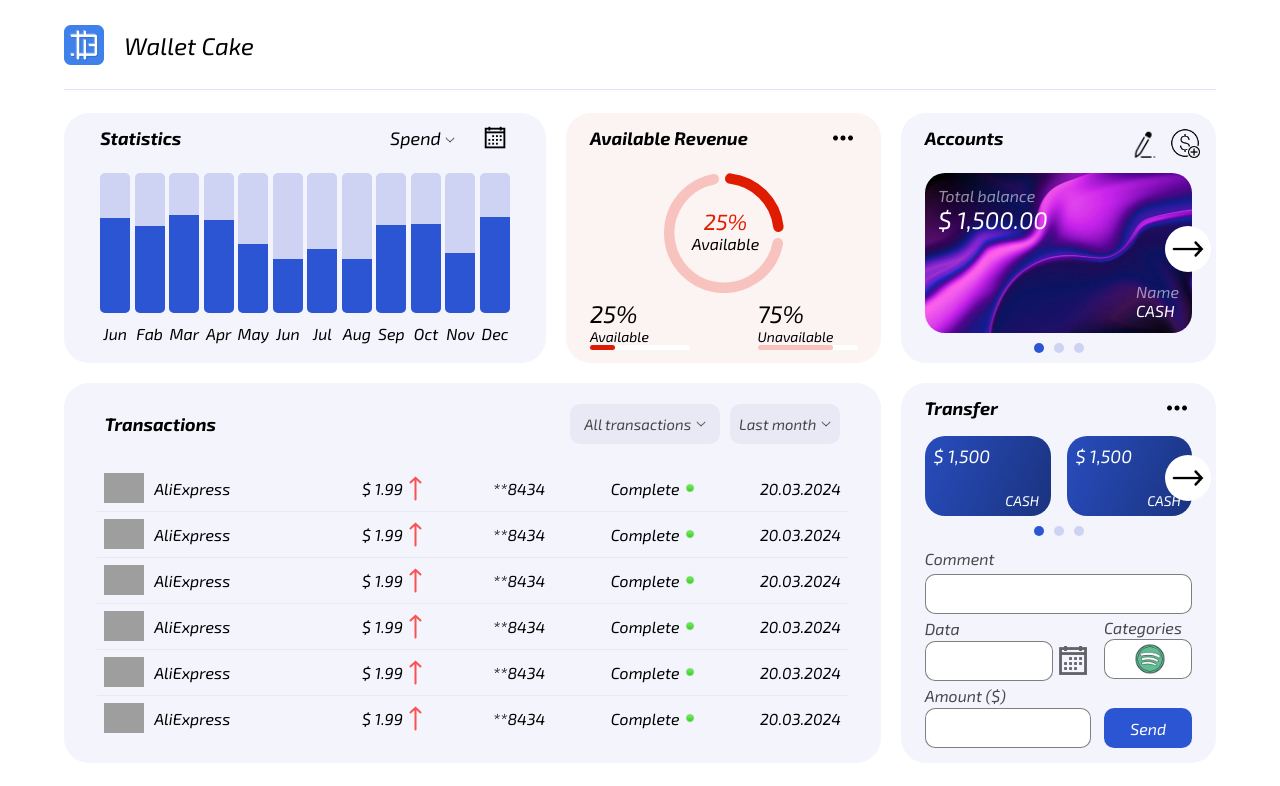
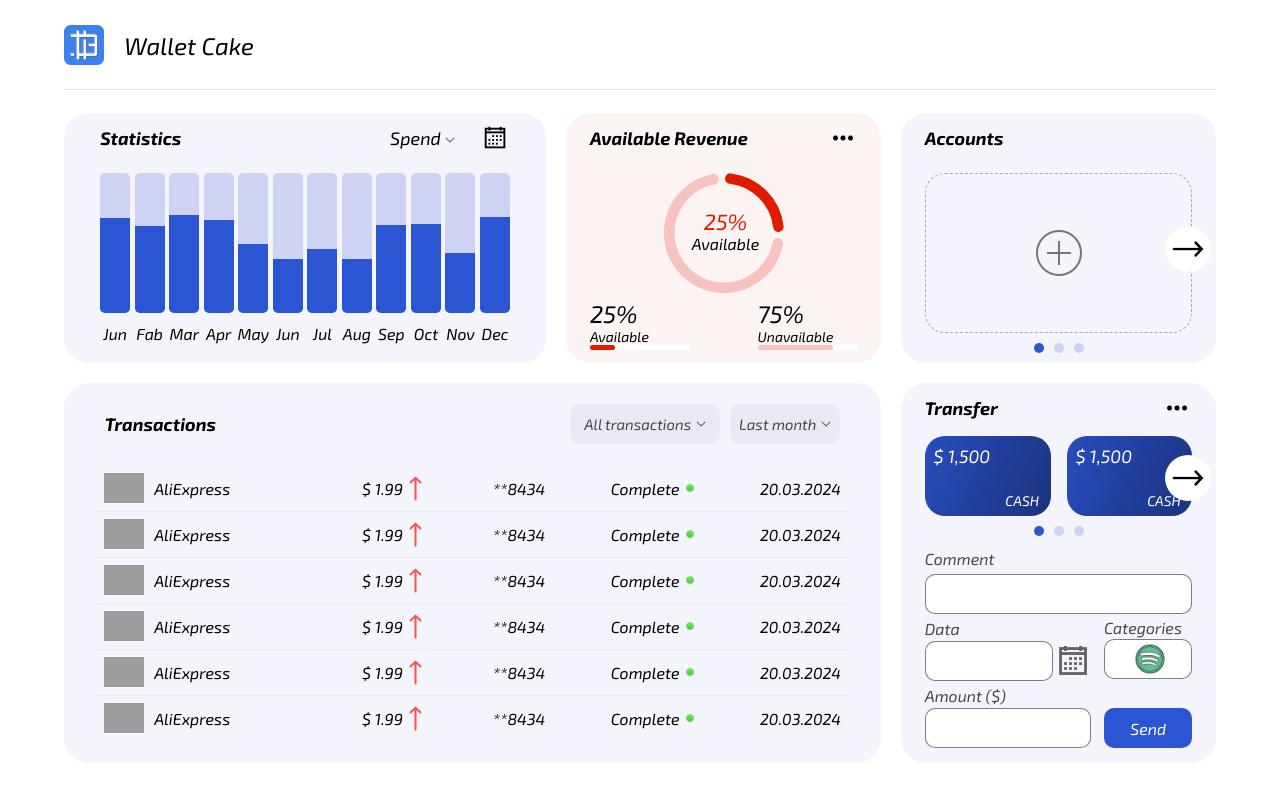
Before and after one commit to SoftBoy4k/Wallet-Cake, a React (Vite) app: page / in a window 1280 px wide. Shown: the top 786 px of the page. Built offline with nearby package versions, Linux system fonts and the light colour scheme; grey boxes are pictures that could not be loaded.

Commit message:
create adding and removing accounts

```diff
--- a/src/App.tsx
+++ b/src/App.tsx
@@ -5,8 +5,19 @@ import { Header } from './components/Header/Header'
 import { Accounts } from './components/Accounts/Accounts'
 import { Statistics } from './components/Statistics/Statistics'
 import { Transactions } from './components/Transactions/Transactions'
+import { CreateAccount } from './components/CreateAccount/CreateAccount'
+import { useState } from 'react'
+
+export interface IAccount {
+  name: string,
+  amount: number
+}
+
 
 function App() {
+
+  const [isCreateAcount, setIsCreateAccount] = useState(false);
+  const [accounts, setAccounts] = useState<IAccount[]>([]);
 
   return (
     <div className='main'>
@@ -14,10 +25,11 @@ function App() {
       <div className='content'>
         <Statistics/>
         <AvailableRevenue/>
-        <Accounts/>
+        <Accounts accounts={accounts} setAccounts={setAccounts} setIsCreateAccount={setIsCreateAccount}/>
         <Transactions/>
         <Transfer/>
       </div>
+      {isCreateAcount && <CreateAccount setAccounts={setAccounts} setIsCreateAccount={setIsCreateAccount}/>}
     </div>
   )
 }
--- a/src/components/Accounts/Accounts.css
+++ b/src/components/Accounts/Accounts.css
@@ -30,11 +30,10 @@
     background-color: #dcdeef;
 }
 
-.accounts__arrow-next {
+.accounts__arrow {
     cursor: pointer;
     position: absolute;
     top: 45%;
-    right: 5px;
     width: 46px;
     height: 46px;
     background-color: #fff;
@@ -45,13 +44,27 @@
     transition: all ease 0.5s;
 }
 
-.accounts__arrow-next > img {
+.accounts__arrow-next {
+    right: 5px;
+}
+
+.accounts__arrow-prev {
+    left: 5px;
+    rotate: 180deg;
+}
+
+.accounts__arrow > img {
     width: 32px;
 }
 
 .accounts__arrow-next:hover {
     background-color: #F3F4FC;
     box-shadow: 2px 2px 4px rgb(73, 73, 73);
+}
+
+.accounts__arrow-prev:hover {
+    background-color: #F3F4FC;
+    box-shadow: -2px -2px 4px rgb(73, 73, 73);
 }
 
 .accounts__pages {
--- a/src/components/Accounts/Accounts.tsx
+++ b/src/components/Accounts/Accounts.tsx
@@ -1,32 +1,77 @@
 import './Accounts.css'
-import addMoneyIcon from '../../icons/add-dollar.png'
+import trashIcon from '../../icons/trash.png'
 import arrowIcon from '../../icons/arrow.png'
 import editIcon from '../../icons/edit.png'
 import { Card } from './Card/Card'
+import { IAccount } from '../../App'
+import { NoCard } from './NoCard/NoCard'
+import { useState } from 'react'
 
-export const Accounts = () => {
+interface Props {
+  accounts: IAccount[],
+  setAccounts: (accounts: IAccount[]) => void,
+  setIsCreateAccount: (flag: boolean) => void,
+}
+
+
+export const Accounts = ({accounts, setAccounts, setIsCreateAccount}: Props) => {
+
+  const [accountPageNumber, setAccountPageNumber] = useState<number>(1);
+
+
+  const accountPageHandler = (num: number): void => {
+    setAccountPageNumber(num);
+  }
+
+  const nextHandler = (): void => {
+    setAccountPageNumber(accountPageNumber + 1)
+  }
+
+
+  const prevHandler = (): void => {
+    setAccountPageNumber(accountPageNumber - 1)
+  }
+
+  const removeAccount = (): void => {
+    setAccounts((prev: IAccount[]): IAccount[] => prev.filter((_, i) => i !== accountPageNumber - 1))
+  }
+
   return (
     <div className="accounts">
         <div className='block__header'>
           <h4>Accounts</h4>
-          <div className='accounts__icons'>
+          {accounts[accountPageNumber-1] ? <div className='accounts__icons'>
             <div className='accounts__icon'>
               <img  src={editIcon} alt="edit" />
             </div>
-            <div className='accounts__icon'>
-              <img src={addMoneyIcon} alt="add card" />
+            <div className='accounts__icon' onClick={() => removeAccount()}>
+              <img src={trashIcon} alt="remove card"/>
             </div>
+          </div> : undefined}
+        </div>
+        {accounts[accountPageNumber-1] ? <Card accountData={accounts[accountPageNumber - 1]}/> : <NoCard setIsCreateAccount={setIsCreateAccount}/>}
+        {
+          accountPageNumber > 1  ?
+          <div className='accounts__arrow accounts__arrow-prev' onClick={prevHandler}>
+            <img src={arrowIcon} alt="arrow" />
+          </div>
+          : undefined
+        }
+        {
+          accountPageNumber < 3 ?
+          <div className='accounts__arrow accounts__arrow-next' onClick={nextHandler}>
+            <img src={arrowIcon} alt="arrow" />
+          </div>
+          : undefined
+        }
 
-          </div>
-        </div>
-        <Card/>
-        <div className='accounts__arrow-next'>
-          <img src={arrowIcon} alt="arrow" />
-        </div>
         <div className='accounts__pages'>
-          <div className='accounts__page accounts__page-active'/>
-          <div className='accounts__page'/>
-          <div className='accounts__page'/>
+          {[1, 2, 3].map(el => {
+              return el === accountPageNumber ?
+              <div key={el} id={String(el)} onClick={() => accountPageHandler(el)} className='accounts__page accounts__page-active'/> :
+              <div key={el} id={String(el)} onClick={() => accountPageHandler(el)} className='accounts__page'/>
+            }
+          )}
         </div>
     </div>
   )
--- a/src/components/Accounts/Card/Card.tsx
+++ b/src/components/Accounts/Card/Card.tsx
@@ -1,18 +1,23 @@
+import { IAccount } from '../../../App'
 import './Card.css'
 
-export const Card = () => {
+interface Props {
+    accountData: IAccount,
+}
+
+export const Card = ({accountData}: Props) => {
   return (
     <div className='card'>
         <div className='card__header'>
             <div>
                 <p className='card__name-attribute'>Total balance</p>
-                <p className='card__header__balance'>$ 1,500.00</p>
+                <p className='card__header__balance'>$ {accountData.amount}</p>
             </div>
         </div>
         <div className='card__info'>
             <div>
                 <p className='card__name-attribute'>Name</p>
-                <p>CASH</p>
+                <p>{accountData.name}</p>
             </div>
         </div>
     </div>
--- /dev/null
+++ b/src/components/Accounts/NoCard/NoCard.css
@@ -0,0 +1,17 @@
+.nocard {
+    width: 85%;
+    height: 160px;
+    margin: 10px auto;
+    border-radius: 20px;
+    display: flex;
+    justify-content: center;
+    align-items: center;
+    margin-bottom: 0;
+    border: 1px dashed rgba(0, 0, 0, 0.3);
+}
+
+.nocard > img {
+    cursor: pointer;
+    width: 50px;
+    height: 50px;
+}
--- /dev/null
+++ b/src/components/Accounts/NoCard/NoCard.tsx
@@ -0,0 +1,14 @@
+import './NoCard.css'
+import plusIcon from '../../../icons/plus.png'
+
+interface Props {
+    setIsCreateAccount: (flag: boolean) => void,
+}
+
+export const NoCard = ({setIsCreateAccount}: Props) => {
+  return (
+    <div className='nocard'>
+        <img src={plusIcon} alt="plus" onClick={() => setIsCreateAccount(true)}/>
+    </div>
+  )
+}
--- /dev/null
+++ b/src/components/CreateAccount/CreateAccount.css
@@ -0,0 +1,42 @@
+.create-account__wrapper {
+    width: 100%;
+    background-color: rgba(0, 0, 0, 0.3);
+    z-index: 1;
+    position: absolute;
+    left: 0;
+    top: 0;
+}
+
+.create-account {
+    margin: 10% auto;
+    width: 500px;
+    height: 500px;
+    border-radius: 15px;
+    padding: 5% 3%;
+    background-color: #F3F4FC;
+}
+
+.create-account__money {
+    width: 100%;
+    display: flex;
+    justify-content: center;
+    text-align: center;
+}
+
+.create-account__money > input {
+    width: 30%;
+    height: 30px;
+    margin-right: 5px;
+    border-radius: 10px;
+    border: 1px solid black;
+}
+
+.create-account__money > p {
+    font-size: 22px;
+}
+
+.create-account__name {
+    width: 40%;
+    height: 30px;
+    margin: 5% auto;
+}
--- /dev/null
+++ b/src/components/CreateAccount/CreateAccount.tsx
@@ -0,0 +1,41 @@
+import { useState } from 'react'
+import { IAccount } from '../../App'
+import './CreateAccount.css'
+
+interface Props {
+  setAccounts: (account: IAccount[] ) => void,
+  setIsCreateAccount: (flag:boolean) => void,
+}
+
+
+export const CreateAccount = ({setAccounts, setIsCreateAccount}: Props) => {
+
+  const [amount, setAmount] = useState<number>(0);
+  const [name, setName] = useState<string>('');
+
+  const clickHandler = (e: React.MouseEvent<HTMLDivElement>):void => {
+    if((e.target as HTMLDivElement).className === 'create-account__wrapper'){
+      setIsCreateAccount(false);
+    }
+  }
+
+  const btnClickHandler = (): void => {
+    setAccounts((prev: IAccount[]): IAccount[] => {
+      return [...prev, { name: name, amount: amount }];
+    });
+    setIsCreateAccount(false);
+  }
+
+  return (
+    <div className="create-account__wrapper" onClick={(e) => clickHandler(e)}>
+      <div className="create-account">
+        <div className="create-account__money">
+            <input type="text" value={amount} onChange={(e) => setAmount(Number(e.target.value))}/>
+            <p>BYN</p>
+        </div>
+        <input className="create-account__name" type="text" placeholder="Account name" value={name} onChange={(e) => setName(e.target.value)}/>
+        <button className="create-account__btn" onClick={() => btnClickHandler()}>Create</button>
+      </div>
+    </div>
+  )
+}
```
Also changed, not shown: src/icons/trash.png (added).
